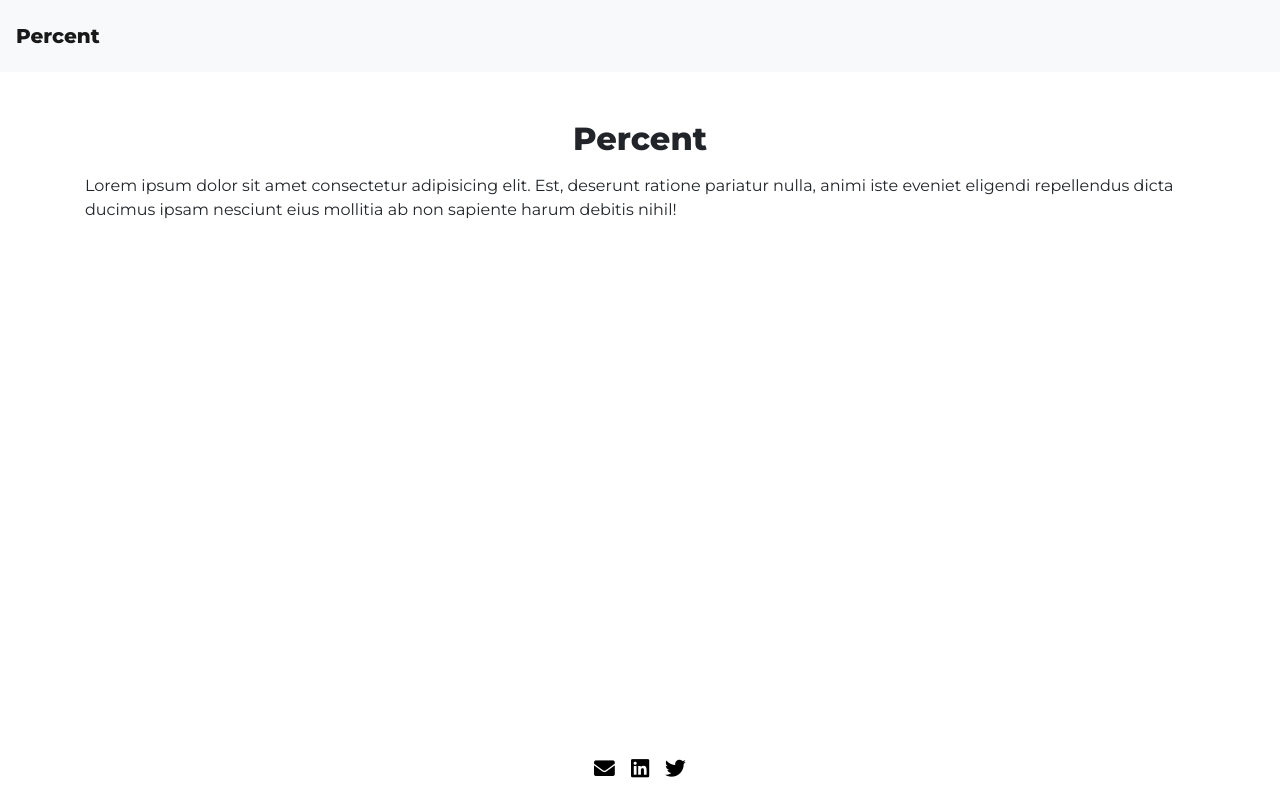
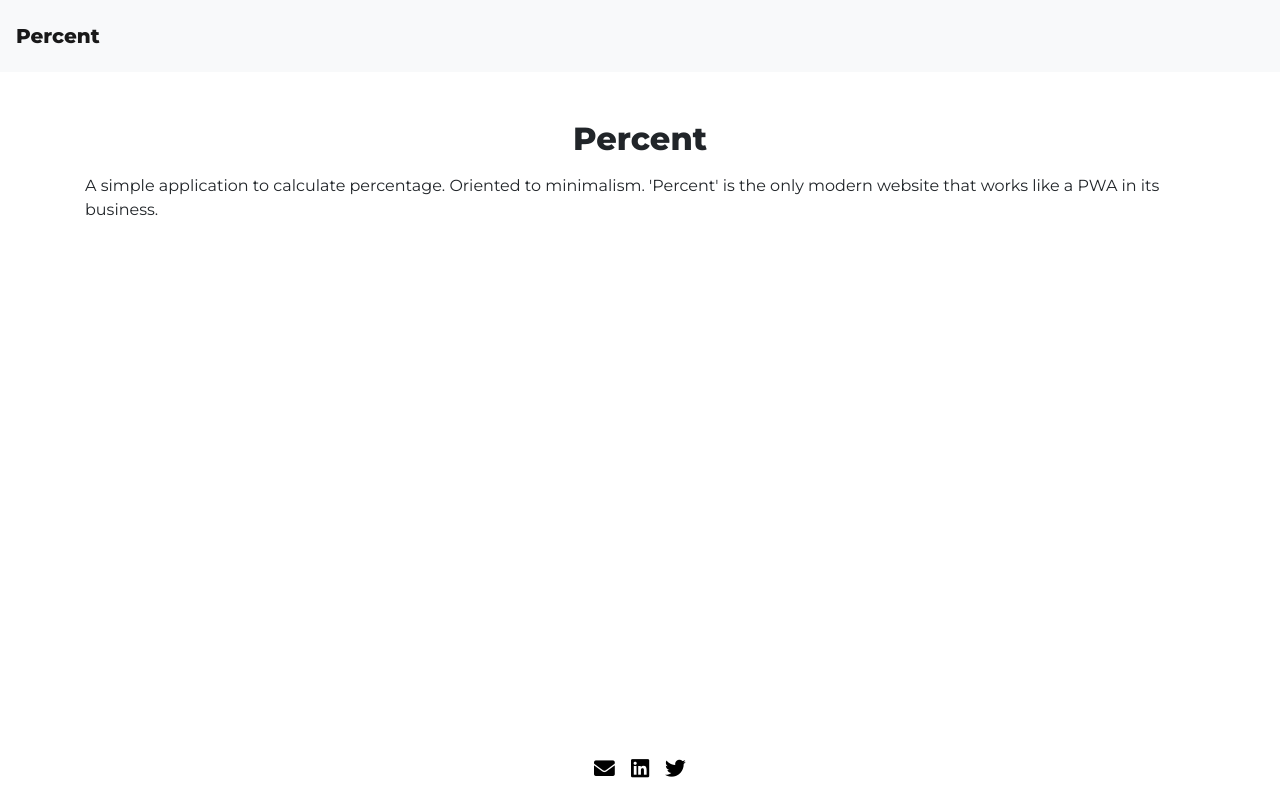
Before and after one commit to EmanuelSegura/percent, an Angular app: page /about in a window 1280 px wide. Built offline with nearby package versions, Linux system fonts and the light colour scheme.

Commit message:
update paragraph
Removed "Lorem Ipsum" to paragraph

```diff
--- a/src/app/about/about.component.html
+++ b/src/app/about/about.component.html
@@ -4,6 +4,5 @@
     </div>
 
     <p class="mt-3">
-        Lorem ipsum dolor sit amet consectetur adipisicing elit. Est, deserunt ratione pariatur nulla, animi iste eveniet eligendi repellendus dicta ducimus ipsam nesciunt eius mollitia ab non sapiente harum debitis nihil!
-    </p>
+A simple application to calculate percentage. Oriented to minimalism. 'Percent' is the only modern website that works like a PWA in its business.    </p>
 </div>
```
